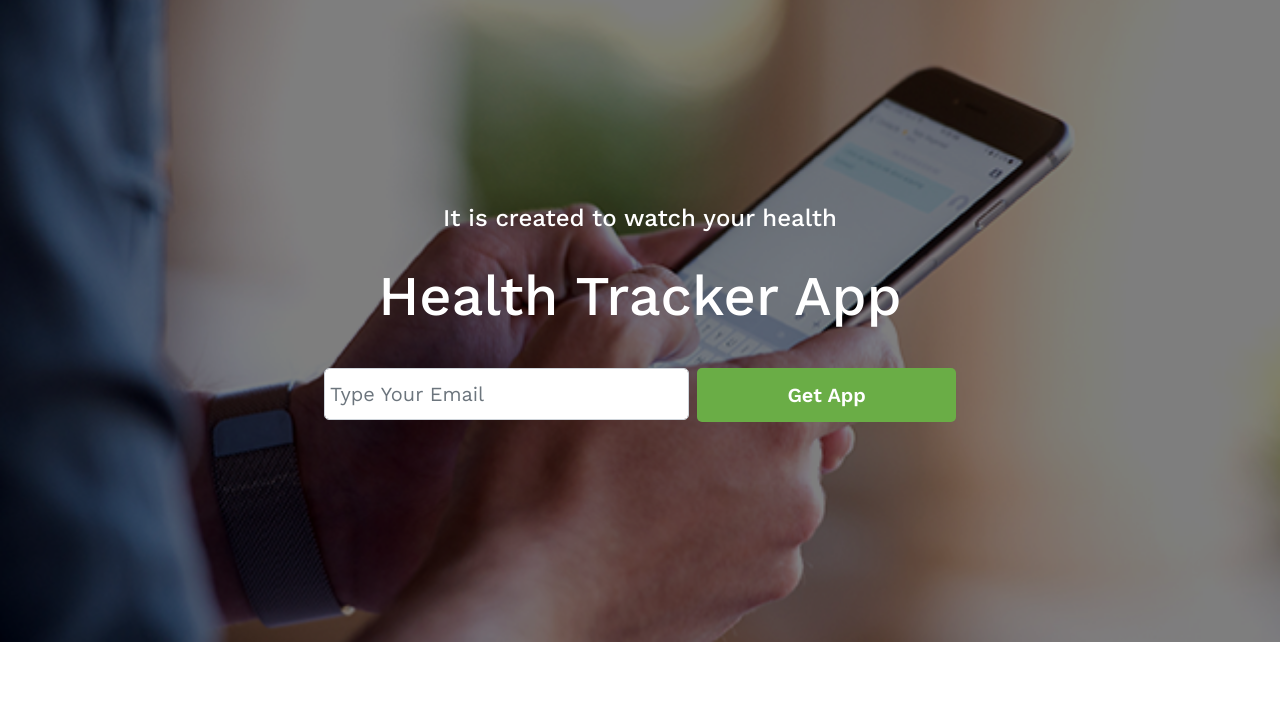
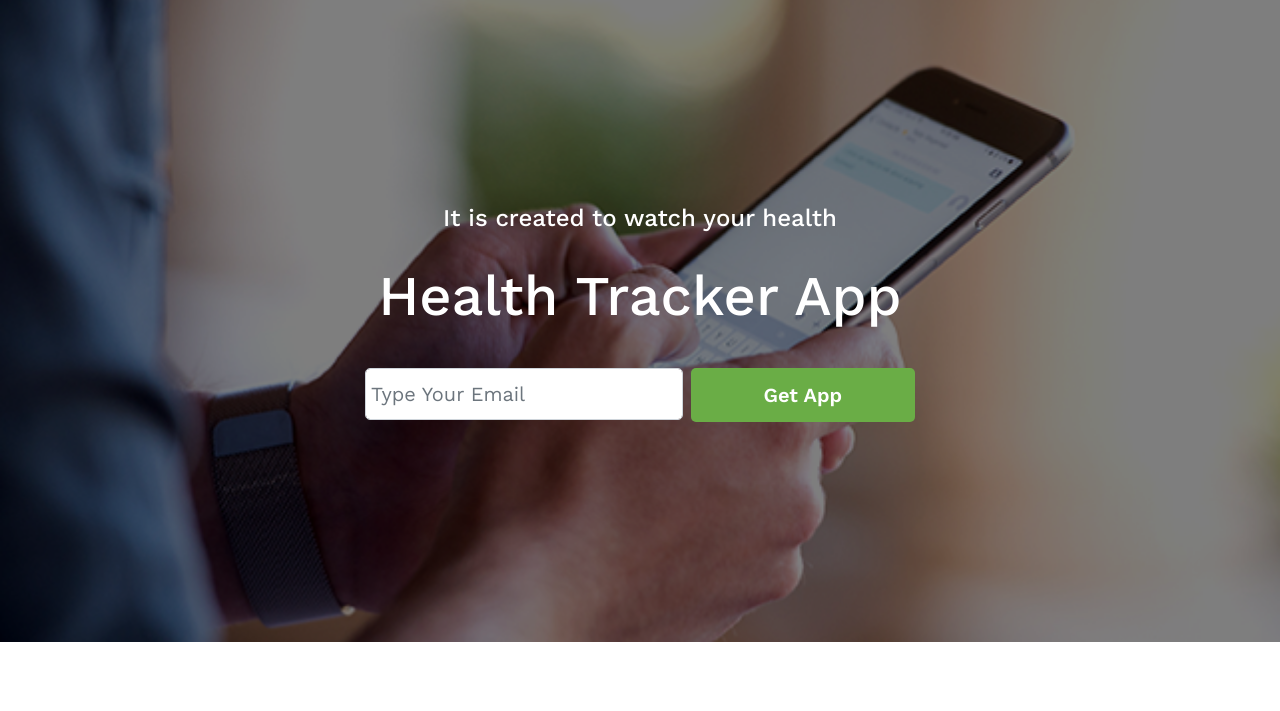
Before and after one commit to toukerahmedS/Class-22-Video-Assignment, a plain HTML site: page index.html in a window 1280 px wide. Shown: the part 77-788 px from the top of the page. Drawn offline with nearby package versions, Linux system fonts and the light colour scheme.

Commit message:
Update index.html
done

```diff
--- a/index.html
+++ b/index.html
@@ -76,7 +76,7 @@
 
     <!----- Banner Section  ----->
     <section class="banner">
-      <div class="fixed-width">
+      <div class="container">
           <div class="banner-content text-center">
               <h3>It is created to watch your health</h3>
               <h2>Health Tracker App</h2>
```
